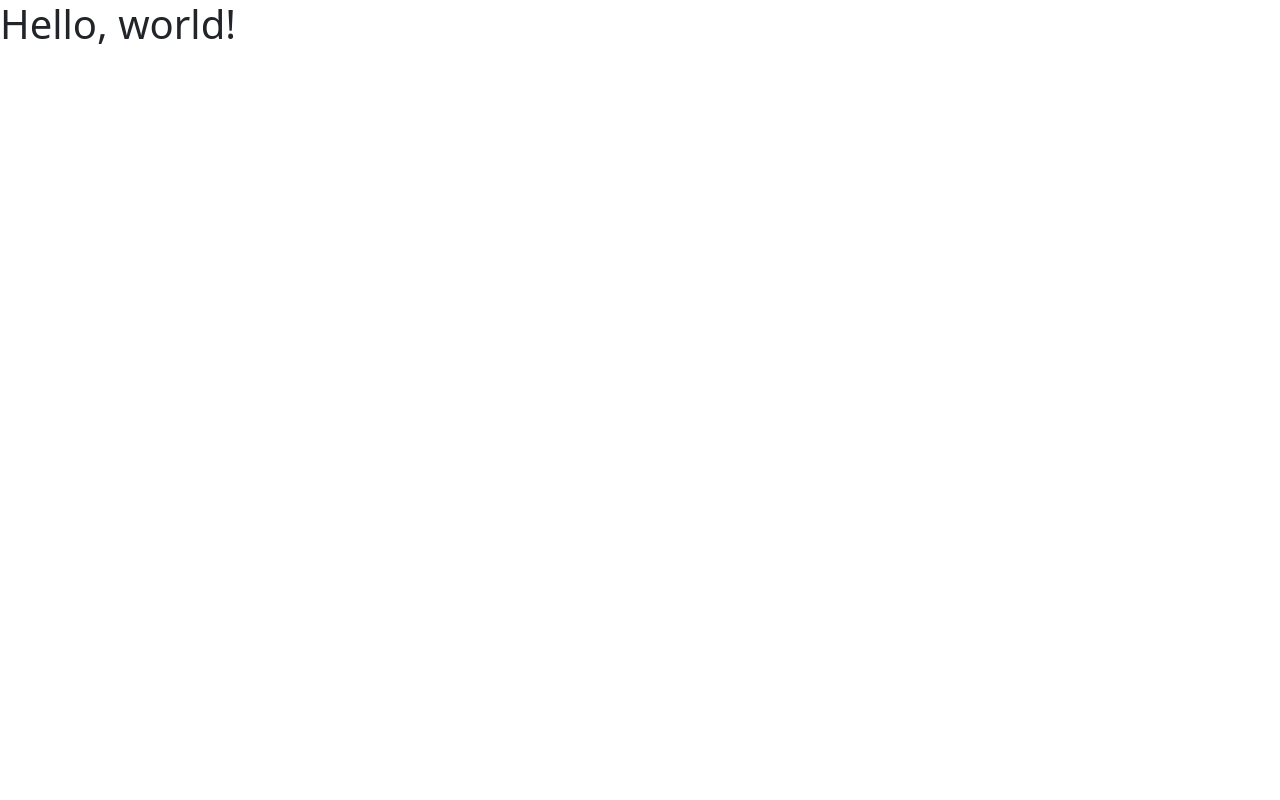
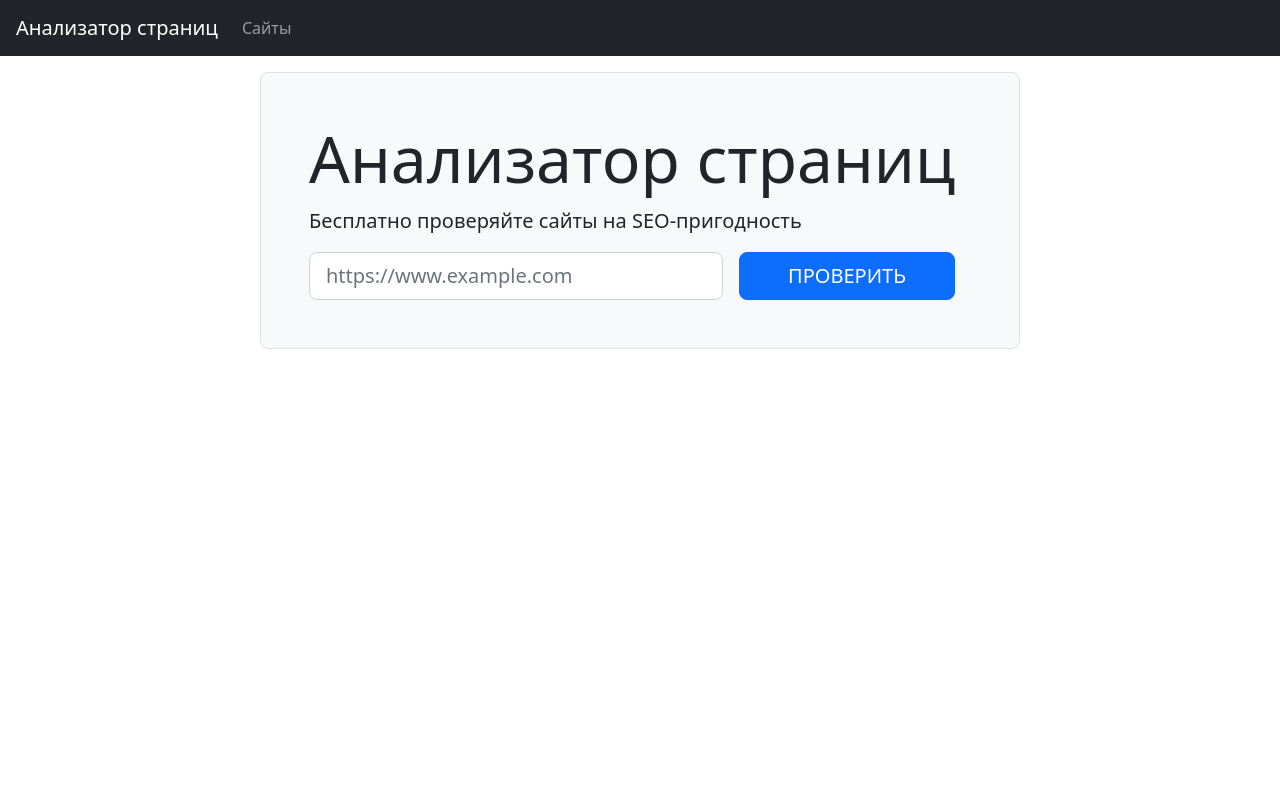
Before and after one commit to Unt0ten/python-project-83, a Flask app: page / in a window 1280 px wide. Before the commit the page is almost empty. Run offline with Flask 3, Linux system fonts and the light colour scheme.

Commit message:
add html

```diff
--- a/templates/index.html
+++ b/templates/index.html
@@ -1,16 +1,48 @@
-<!doctype html>
+<!DOCTYPE html>
 <html lang="en">
-<head>
+  <head>
     <meta charset="utf-8">
-    <meta name="viewport" content="width=device-width, initial-scale=1">
-    <title>Bootstrap demo</title>
-    <link href="https://cdn.jsdelivr.net/npm/bootstrap@5.3.1/dist/css/bootstrap.min.css" rel="stylesheet"
-          integrity="sha384-4bw+/aepP/YC94hEpVNVgiZdgIC5+VKNBQNGCHeKRQN+PtmoHDEXuppvnDJzQIu9" crossorigin="anonymous">
-</head>
-<body>
-<h1>Hello, world!</h1>
-<script src="https://cdn.jsdelivr.net/npm/bootstrap@5.3.1/dist/js/bootstrap.bundle.min.js"
-        integrity="sha384-HwwvtgBNo3bZJJLYd8oVXjrBZt8cqVSpeBNS5n7C8IVInixGAoxmnlMuBnhbgrkm"
-        crossorigin="anonymous"></script>
-</body>
+    <meta name="viewport" content="width=device-width, initial-scale=1, shrink-to-fit=no">
+    <link href="https://cdn.jsdelivr.net/npm/bootstrap@5.2.0/dist/css/bootstrap.min.css" rel="stylesheet"
+    integrity="sha384-gH2yIJqKdNHPEq0n4Mqa/HGKIhSkIHeL5AyhkYV8i59U5AR6csBvApHHNl/vI1Bx" crossorigin="anonymous">
+    <title>Анализатор страниц</title>
+  </head>
+  <body class="min-vh-100 d-flex flex-column">
+  <header class="flex-shrink-0">
+    <nav class="navbar navbar-expand-md navbar-dark bg-dark px-3">
+  <a class="navbar-brand" href="/">Анализатор страниц</a>
+  <div id="navbarNav">
+      <ul class="navbar-nav">
+        <li class="nav-item"><a class="nav-link " href="/urls">Сайты</a></li>
+      </ul>
+    </ul>
+  </div>
+</nav>
+
+  </header>
+
+
+
+  <main class="flex-grow-1">
+    <div class="container-lg mt-3">
+      <h1></h1>
+
+
+<div class="row">
+  <div class="col-12 col-md-10 col-lg-8 mx-auto border rounded-3 bg-light p-5">
+    <h1 class="display-3">Анализатор страниц</h1>
+    <p class="lead">Бесплатно проверяйте сайты на SEO-пригодность</p>
+    <form action="/urls " method="post" class="d-flex justify-content-center" required>
+    <input type="text" name="url" placeholder="https://www.example.com"value=""  class="form-control form-control-lg">
+    <input type="submit" class="btn btn-primary  btn-lg ms-3 px-5 text-uppercase mx-3" value="Проверить">
+</form>
+  </div>
+</div>
+
+    </div>
+  </main>
+
+  <script src="https://cdn.jsdelivr.net/npm/bootstrap@5.1.3/dist/js/bootstrap.bundle.min.js"
+    integrity="sha384-ka7Sk0Gln4gmtz2MlQnikT1wXgYsOg+OMhuP+IlRH9sENBO0LRn5q+8nbTov4+1p" crossorigin="anonymous"></script>
+  </body>
 </html>
```
